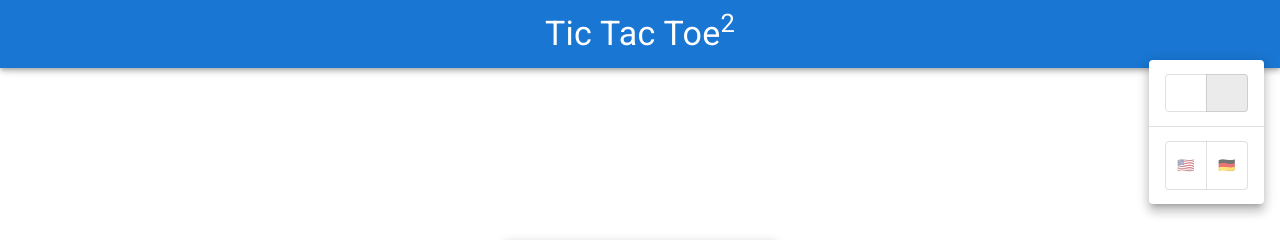
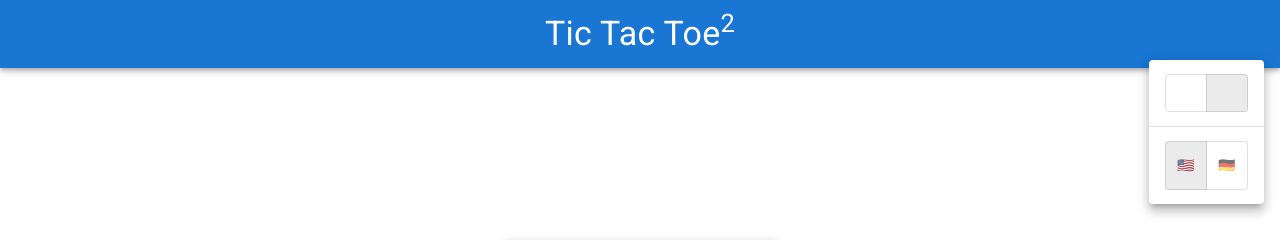
Before and after one commit to CubexsOne/TicTacToe-squared, a React (Vite) app in the folder frontend/: page /game in a window 1280 px wide. Both pictures are taken after a click on the button 1238 px from the left and 34 px from the top of the page. Shown: the top 240 px of the page. Built offline with nearby package versions, Linux system fonts and the light colour scheme; some icons are missing.

Commit message:
Fix language detection issue, because on iOS its 'de-DE' and not just 'de'

```diff
--- a/frontend/src/components/navbar/settings-button/LanguageToggle.tsx
+++ b/frontend/src/components/navbar/settings-button/LanguageToggle.tsx
@@ -4,7 +4,7 @@ import { useTranslation } from 'react-i18next'
 
 export const LanguageToggle: FC = () => {
 	const { t, i18n } = useTranslation()
-	const [language, setLanguage] = useState<string>(i18n.language)
+	const [language, setLanguage] = useState<string>(i18n.language.split('-')[0])
 
 	const handleChange = (_event: React.MouseEvent<HTMLElement>, newValue: string) => {
 		setLanguage(newValue)
```
